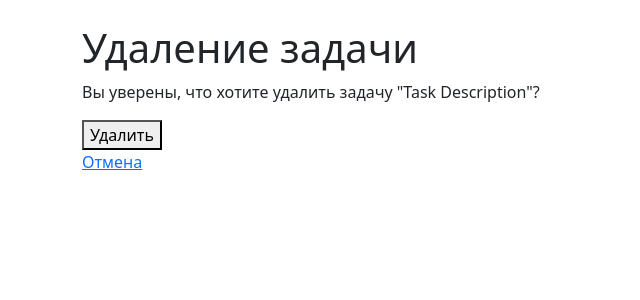
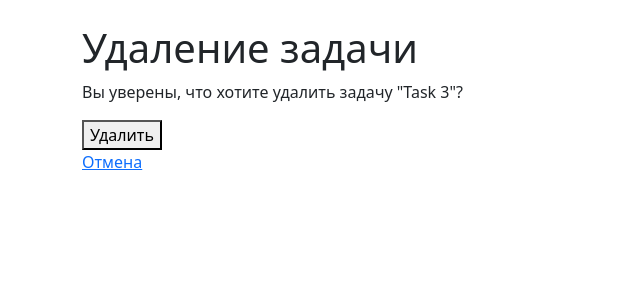
Before and after one commit to ogavril/homework_52_Gavril_Okhlopkov, a Django app: page /delete/3/ in a window 1280 px wide. Shown: the part 56-356 px from the top of the page, without its empty margins (0-640 px from the left). Run offline with Django 4.2, Linux system fonts and the light colour scheme; data comes from the database, SQL or seed files in the repository.

Commit message:
Немного изменил шаблон

```diff
--- a/webapp/templates/delete_list.html
+++ b/webapp/templates/delete_list.html
@@ -2,7 +2,7 @@
 {% block title %}Удаление{% endblock %}
 {% block content %}
     <h1>Удаление задачи</h1>
-    <p>Вы уверены, что хотите удалить задачу "{{ lists.description }}"?</p>
+    <p>Вы уверены, что хотите удалить задачу "{{ lists.summary }}"?</p>
     <form method="post" action="{% url 'delete' pk=lists.pk %}">
         {% csrf_token %}
         <button type="submit">Удалить</button>
```
